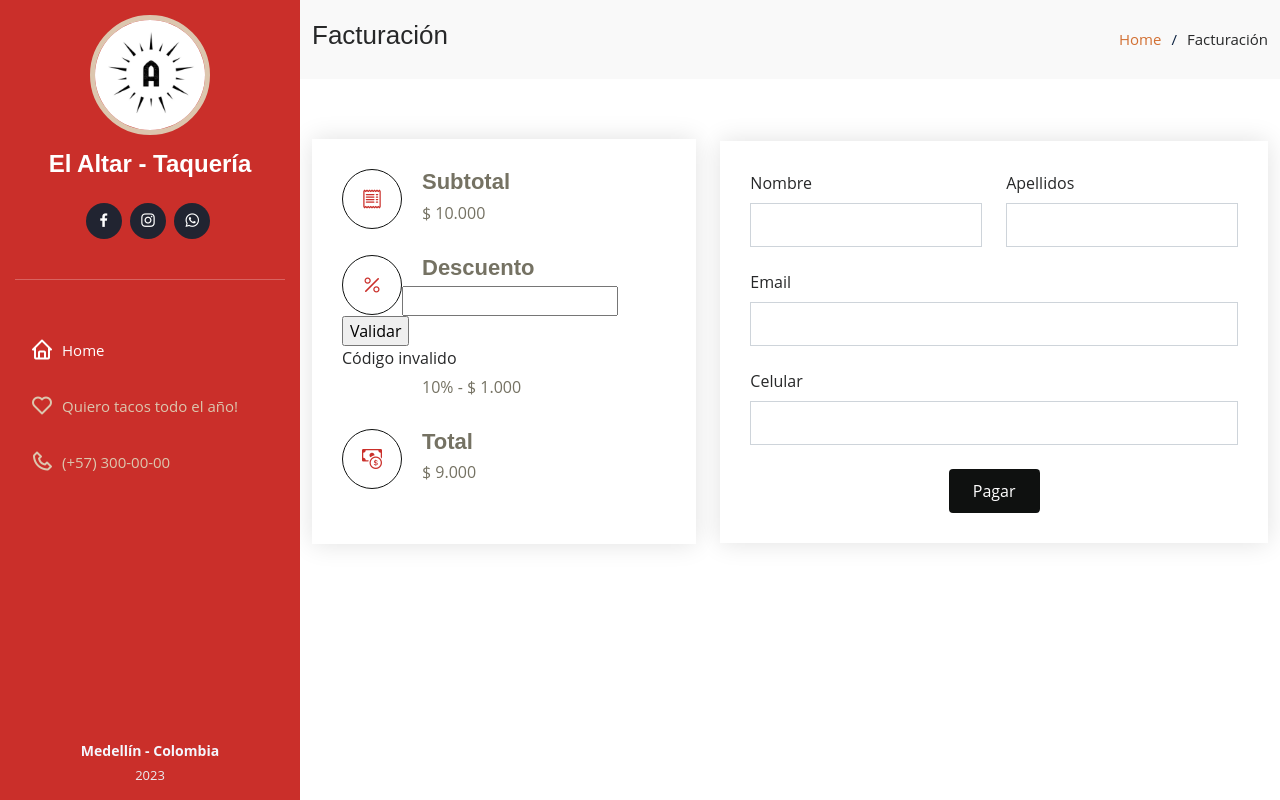
After one commit to matsl92/Ballot_shop, a Django app: page /form/ in a window 1280 px wide. The commit adds this page. Run offline with Django 4.2, Linux system fonts and the light colour scheme; some libraries are stand-ins or nearby versions.

Commit message:
Home page is working as well as the ballot dinamic

```diff
--- a/notes.txt
+++ b/notes.txt
@@ -44,6 +44,8 @@ use .env in production
 
 
 DONE
+
+Ballots can be checked and total is dinamic
 
 keep the user from hitting the button before filling in all the required fields
 
--- a/static/assets/css/style.css
+++ b/static/assets/css/style.css
@@ -541,6 +541,19 @@ section {
   color: #f5f8fd;
 }
 
+.balota-input {
+  display: none;
+}
+
+.balota-input[type='checkbox']:checked + label {
+  background: rgb(36, 27, 22);
+  color: #f5f8fd;
+}
+
+.balota-input[type='checkbox']:checked + .balota-label .bi {
+  color: rgb(202,47,42);
+}
+
 .services .title {
   margin-left: 80px;
   font-weight: 700;
--- a/store/urls.py
+++ b/store/urls.py
@@ -12,6 +12,5 @@ urlpatterns = [
     path('bill/', views.fetch_api, name='fetch'),
     path('code_validation/', views.code_validation, name='code_validation'),
     path('transaction_detail/<str:x_ref_payco>', views.transaction_detail, name="detail"),
-    path('template/', views.template, name='template'),
-    path('inputs/', views.inputs, name='inputs')
+    path('form/', views.form, name='inputs')
 ]
--- a/store/views.py
+++ b/store/views.py
@@ -227,14 +227,18 @@ def handle_transaction_response(data):
 class BalotaListView(ListView):
     model = Balota
 
-def inputs(request):
-    return render(request, 'store/index.html', {})
+def home(request):
+    lottery = Rifa.objects.get(id=1)
+    unbind_ballots(lottery)
 
-def template(request):
-    return render(request, 'index.html', {})
+    ballot_list = list(Balota.objects.filter(lottery=lottery).filter(transaction=None))[0:30]
 
-def home(request):
-    return render(request, 'store/home.html', {})
+    context = {'ballots': ballot_list}
+    return render(request, 'store/index_2.html', context)
+
+def form(request):
+    context = {}
+    return render(request, 'store/form_2.html', context)
 
 def lottery_list(request):
     object_list = Rifa.objects.all()
@@ -330,7 +334,7 @@ def fetch_api(request):
 
         if value_2 == 0:
             context = {'ballots': ballots, 'client': client}
-            transaction.estado = 1
+            transaction.status = 1
             transaction.save()
             link = reverse('store:epayco_response', kwargs={'transaction_id': transaction.id})
             return JsonResponse({
--- /dev/null
+++ b/templates/store/form_2.html
@@ -0,0 +1,198 @@
+{% load static %}
+<!DOCTYPE html>
+<html lang="en">
+
+<head>
+  <meta charset="utf-8">
+  <meta content="width=device-width, initial-scale=1.0" name="viewport">
+
+  <title>El Altar - Taquería</title>
+  <meta content="" name="description">
+  <meta content="" name="keywords">
+
+  <!-- Favicons -->
+  <link href={% static "assets/img/logo32.png" %} rel="icon">
+  <link href={% static "assets/img/logo180.png" %} rel="apple-touch-icon">
+
+  <!-- Google Fonts -->
+  <link href={% static "https://fonts.googleapis.com/css?family=Open+Sans:300,300i,400,400i,600,600i,700,700i|Raleway:300,300i,400,400i,500,500i,600,600i,700,700i|Poppins:300,300i,400,400i,500,500i,600,600i,700,700i" %} rel="stylesheet">
+
+  <!-- Vendor CSS Files -->
+  <link href={% static "assets/vendor/aos/aos.css" %} rel="stylesheet">
+  <link href={% static "assets/vendor/bootstrap/css/bootstrap.min.css" %} rel="stylesheet">
+  <link href={% static "assets/vendor/bootstrap-icons/bootstrap-icons.css" %} rel="stylesheet">
+  <link href={% static "assets/vendor/boxicons/css/boxicons.min.css" %} rel="stylesheet">
+  <link href={% static "assets/vendor/glightbox/css/glightbox.min.css" %} rel="stylesheet">
+  <link href={% static "assets/vendor/swiper/swiper-bundle.min.css" %} rel="stylesheet">
+
+  <!-- Template Main CSS File -->
+  <link href={% static "assets/css/style.css" %} rel="stylesheet">
+</head>
+
+<body>
+
+  <!-- ======= Mobile nav toggle button ======= -->
+  <i class="bi bi-list mobile-nav-toggle d-xl-none"></i>
+
+  <!-- ======= Header ======= -->
+  <header id="header">
+    <div class="d-flex flex-column">
+
+      <div class="profile">
+        <img src={% static "assets/img/short-600.jpg" %} alt="" class="img-fluid rounded-circle">
+        <h1 class="text-light"><a href="index.html">El Altar - Taquería</a></h1>
+        <div class="social-links mt-4 text-center">
+
+          <a href="#" class="facebook"><i class="bx bxl-facebook"></i></a>
+          <a href="#" class="instagram"><i class="bx bxl-instagram"></i></a>
+          <a href="#" class="whatsapp"><i class="bx bxl-whatsapp"></i></a>
+
+        </div>
+      </div>
+      <br>
+      <hr style="color:#fff;">
+      <nav id="navbar" class="nav-menu navbar">
+        <ul>
+          <li><a href="#hero" class="nav-link scrollto active"><i class="bx bx-home"></i> <span>Home</span></a></li>
+          <li><a href="#facts" class="nav-link scrollto"><i class="bx bx-heart"></i> <span>Quiero tacos todo el año!</span></a></li>
+          <li><a href="#" class="nav-link scrollto"><i class="bx bx-phone"></i> <span>(+57) 300-00-00</span></a></li>
+          <!-- <li><a href="#portfolio" class="nav-link scrollto"><i class="bx bx-book-content"></i> <span>Portfolio</span></a></li>
+          <li><a href="#services" class="nav-link scrollto"><i class="bx bx-server"></i> <span>Services</span></a></li>
+          <li><a href="#contact" class="nav-link scrollto"><i class="bx bx-envelope"></i> <span>Contact</span></a></li> -->
+        </ul>
+      </nav><!-- .nav-menu -->
+    </div>
+  </header><!-- End Header -->
+
+  <main id="main">
+
+    <!-- ======= Breadcrumbs ======= -->
+    <section class="breadcrumbs">
+      <div class="container">
+
+        <div class="d-flex justify-content-between align-items-center">
+          <h2>Facturación</h2>
+          <ol>
+            <li><a href="index.html">Home</a></li>
+            <li>Facturación</li>
+          </ol>
+        </div>
+
+      </div>
+    </section><!-- End Breadcrumbs -->
+
+        <!-- ======= Contact Section ======= -->
+        <section id="contact" class="contact">
+          <div class="container">
+
+            <!-- <div class="section-title">
+              <h2>Contact</h2>
+              <p>Magnam dolores commodi suscipit. Necessitatibus eius consequatur ex aliquid fuga eum quidem. Sit sint consectetur velit. Quisquam quos quisquam cupiditate. Et nemo qui impedit suscipit alias ea. Quia fugiat sit in iste officiis commodi quidem hic quas.</p>
+            </div> -->
+
+            <div class="row align-items-center" data-aos="fade-in">
+
+              <div class="col-lg-5 d-flex align-items-stretch">
+                <div class="info">
+                  <div class="address">
+                    <i class="bi bi-receipt"></i>
+                    <h4>Subtotal</h4>
+                    <p>$ 10.000</p>
+                  </div>
+
+                  <div class="email">
+                    <i class="bi bi-percent"></i>
+                    <h4>Descuento</h4>
+
+
+                    <!-- ======= Elementos necesarios para la validación del código. ids necesarios======= -->
+
+                    <input type="text" id="discount_code" name="discount_code" value="">
+                    <input type="button" id="code-validator" value="Validar">
+                    <div id="discount-code-message">Código invalido</div>
+
+
+
+                    <p>10% - $ 1.000</p>
+                  </div>
+
+                  <div class="phone">
+                    <i class="bi bi-cash-coin"></i>
+                    <h4>Total</h4>
+                    <p>$ 9.000</p>
+                  </div>
+                </div>
+
+              </div>
+
+              <div class="col-lg-7 mt-5 mt-lg-0 d-flex align-items-stretch">
+                <form action="forms/contact.php" method="post" role="form" class="php-email-form">
+                  <div class="row">
+                    <div class="form-group col-md-6">
+                      <label for="name">Nombre</label>
+                      <input type="text" name="name" class="form-control" id="name" required>
+                    </div>
+                    <div class="form-group col-md-6">
+                      <label for="name">Apellidos</label>
+                      <input type="text" class="form-control" name="subject" id="email" required>
+                    </div>
+                  </div>
+                  <div class="form-group">
+                    <label for="name">Email</label>
+                    <input type="email" class="form-control" name="email" id="subject" required>
+                  </div>
+                  <div class="form-group">
+                    <label for="name">Celular</label>
+                    <input type="number" class="form-control" name="phone" required></textarea>
+                  </div>
+                  <div class="my-3">
+                    <div class="loading">Cargando</div>
+                    <div class="error-message">Estado NO OK -------- !</div>
+                    <div class="sent-message">Estado OK -------- !</div>
+                  </div>
+                  <div class="text-center"><button type="submit">Pagar</button></div>
+                </form>
+              </div>
+
+            </div>
+
+          </div>
+        </section><!-- End Contact Section -->
+
+  </main><!-- End #main -->
+
+  <!-- ======= Footer ======= -->
+  <footer id="footer">
+    <div class="container">
+      <div class="copyright">
+        <strong><span>Medellín - Colombia</span></strong>
+      </div>
+      <div class="credits">
+        <!-- All the links in the footer should remain intact. -->
+        <!-- You can delete the links only if you purchased the pro version. -->
+        <!-- Licensing information: https://bootstrapmade.com/license/ -->
+        <!-- Purchase the pro version with working PHP/AJAX contact form: https://bootstrapmade.com/iportfolio-bootstrap-portfolio-websites-template/ -->
+        2023
+      </div>
+    </div>
+  </footer><!-- End  Footer -->
+
+  <a href="#" class="back-to-top d-flex align-items-center justify-content-center"><i class="bi bi-arrow-up-short"></i></a>
+
+  <!-- Vendor JS Files -->
+  <script src={% static "assets/vendor/purecounter/purecounter_vanilla.js" %}></script>
+  <script src={% static "assets/vendor/aos/aos.js" %}></script>
+  <script src={% static "assets/vendor/bootstrap/js/bootstrap.bundle.min.js" %}></script>
+  <script src={% static "assets/vendor/glightbox/js/glightbox.min.js" %}></script>
+  <script src={% static "assets/vendor/isotope-layout/isotope.pkgd.min.js" %}></script>
+  <script src={% static "assets/vendor/swiper/swiper-bundle.min.js" %}></script>
+  <script src={% static "assets/vendor/typed.js/typed.min.js" %}></script>
+  <script src={% static "assets/vendor/waypoints/noframework.waypoints.js" %}></script>
+  <script src={% static "assets/vendor/php-email-form/validate.js" %}></script>
+
+  <!-- Template Main JS File -->
+  <script src={% static "assets/js/main.js" %}></script>
+
+</body>
+
+</html>
```
Also changed, not shown: static/assets/js/adder.js (added, +19 -0 lines), templates/store/index_2.html (renamed from templates/store/index.html, +28 -74 lines), db.sqlite3.
